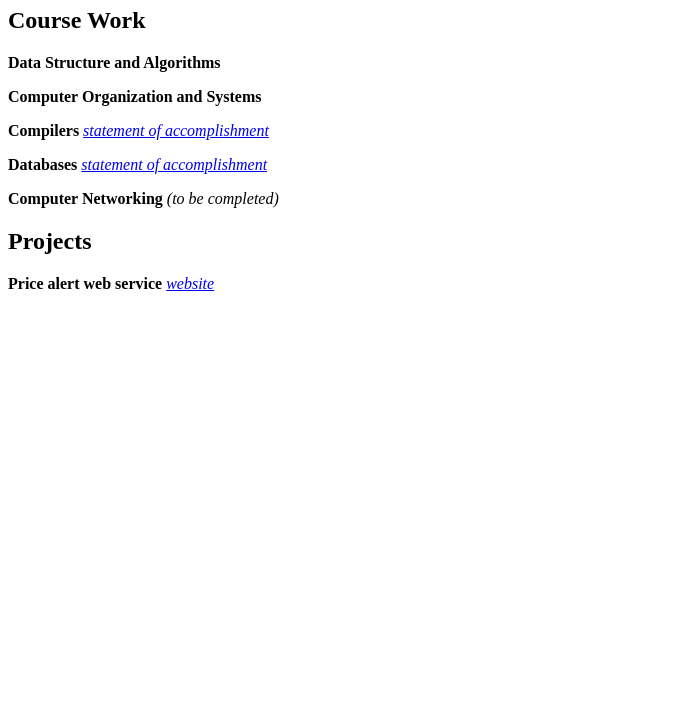
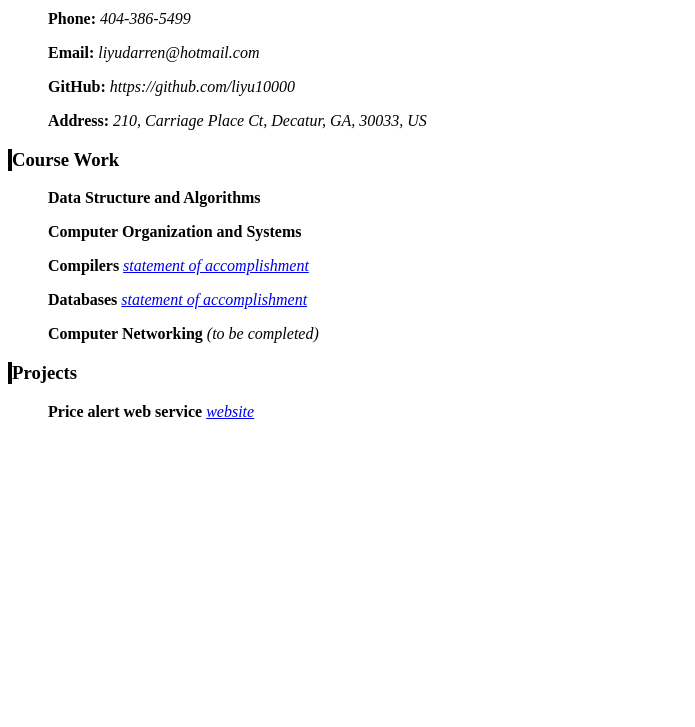
Before and after one commit to liyu10000/liyu10000.github.io, a plain HTML site: page index.html in a window 1280 px wide. Shown: the part 73-800 px from the top of the page, without its empty margins (0-695 px from the left). Drawn offline with Linux system fonts and the light colour scheme.

```diff
--- a/index.html
+++ b/index.html
@@ -1,13 +1,22 @@
 <!DOCTYPE html>
 <html>
 <head>
+<style>
+h1 { border-bottom-style: solid; margin-right: 50%; }
+h3 { border-left: 4px solid; }
+p { margin-left: 40px; }
+</style>
 	<title>Li Yu</title>
 </head>
 
 <body>
 	<h1>Li Yu</h1>
+	<p><b>Phone:</b> <i>404-386-5499</i></p>
+	<p><b>Email:</b> <i>liyudarren@hotmail.com</i></p>
+	<p><b>GitHub:</b> <i>https://github.com/liyu10000</i></p>
+	<p><b>Address:</b> <i>210, Carriage Place Ct, Decatur, GA, 30033, US</i></p>
 
-	<h2>Course Work</h2>
+	<h3>Course Work</h3>
 	<p><b>Data Structure and Algorithms</b></p>
 	<p><b>Computer Organization and Systems</b></p>
 	<p><b>Compilers</b>
@@ -24,7 +33,7 @@
 		<i>(to be completed)</i>
 	</p>
 
-	<h2>Projects</h2>
+	<h3>Projects</h3>
 	<p><b>Price alert web service</b>
 		<i>
 		<a href="https://priceon.herokuapp.com/">website</a>
```
